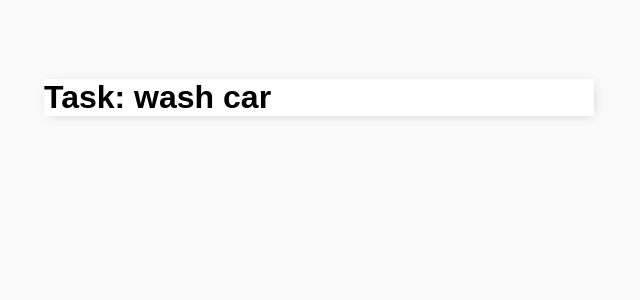
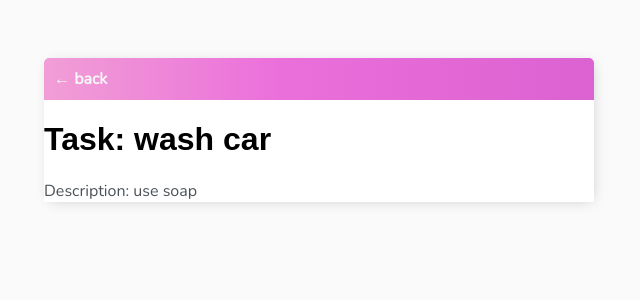
Before and after one commit to usmc-Blockhead/The_To_do_list, a Django app: page /task/1/ in a window 1280 px wide. Shown: the top 300 px of the page, without its empty margins (321-961 px from the left). Run offline with Django 4.2, Linux system fonts and the light colour scheme; a user stored in the database is signed in; data comes from the database, SQL or seed files in the repository; both versions use the stored data as it was after the commit.

Commit message:
final push

```diff
--- a/app/templates/app/task.html
+++ b/app/templates/app/task.html
@@ -2,6 +2,11 @@
 
 {% block content%}
 
+<div class="header-bar">
+    <a href="{% url 'tasks' %}">&#8592; back</a>
+</div>
+
 <h1>Task: {{task}}</h1>
+<p>Description: {{task.description}}</p>
 
 {% endblock content %}
```
Also changed, not shown: README.md, db.sqlite3.
